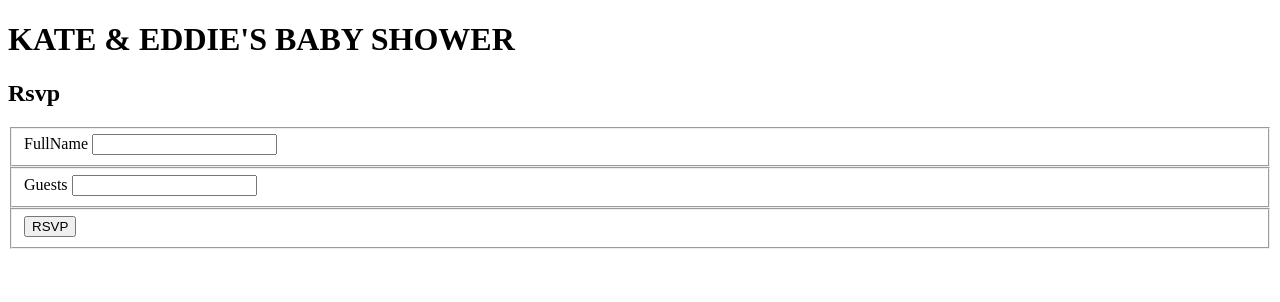
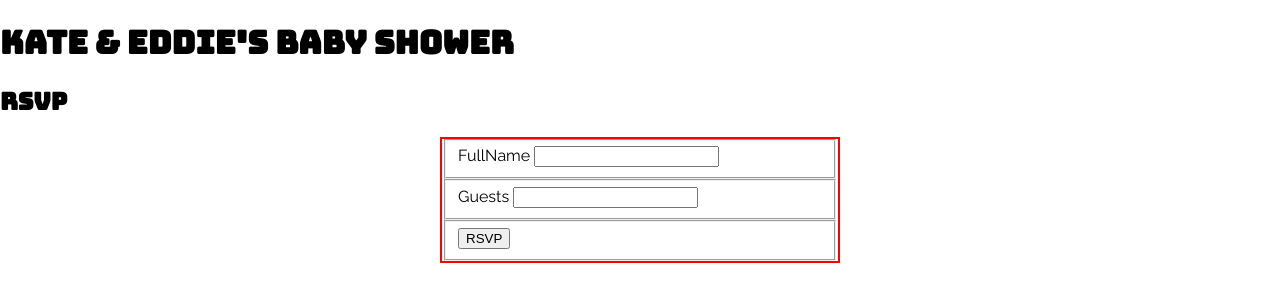
Before and after one commit to esolar07/babyshowerlist, a PHP site: page / in a window 1280 px wide. Shown: the top 302 px of the page. Run offline with PHP 8.4, Linux system fonts and the light colour scheme; some libraries are stand-ins or nearby versions.

Commit message:
adding css files. still trying to fix

```diff
--- a/inc/header.php
+++ b/inc/header.php
@@ -15,7 +15,7 @@
         <meta name="description" content="Kate & Eddie's Baby Shower">
         <meta name="viewport" content="width=device-width, initial-scale=1">
 
-        <link rel="stylesheet" href="styles.css">
+        <link rel="stylesheet" href="prod/style.css">
         <script src="https://cdnjs.cloudflare.com/ajax/libs/modernizr/2.8.3/modernizr.min.js"></script>
 	</head>
     <body>
--- a/precss/partials/_base.css
+++ b/precss/partials/_base.css
@@ -4,7 +4,7 @@ html, body{
   padding: 0;
   width:100%;
   box-sizing:border-box;
-
+  font-family: var(--pg-text-font);
 }
 
 *, *:before, *:after{
@@ -12,7 +12,7 @@ html, body{
 }
 
 h1, h2, h3{
-
+	font-family: var(--pg-header-font);
 }
 
 img{
--- a/precss/style.css
+++ b/precss/style.css
@@ -2,3 +2,4 @@
 @import "partials/config";
 @import "partials/base";
 @import "partials/layout";
+@import "partials/modules";
--- a/prod/style.css
+++ b/prod/style.css
@@ -1,6 +1,7 @@
-@import url('https://fonts.googleapis.com/css?family=Bungee|Raleway');html, body {margin: 0;padding: 0;width: 100%;box-sizing: border-box
+@import url('https://fonts.googleapis.com/css?family=Bungee|Raleway');html, body {margin: 0;padding: 0;width: 100%;box-sizing: border-box;font-family: 'Raleway', sans-serif
 }*, *:before, *:after {box-sizing: border-box
-}h1, h2, h3 {}img {max-width: 100%;max-height: 100%
+}h1, h2, h3 {font-family: 'Bungee', cursive
+}img {max-width: 100%;max-height: 100%
 }li {list-style-type: none
 }a {color: black
 }a:link {text-decoration: none
@@ -8,4 +9,5 @@
 }a:hover {text-decoration: none
 }a:active {text-decoration: none
 }.l-main-container {width: 100%
+}.rsvp-form {margin-right: auto;margin-left: auto;width: 400px;border: 2px solid red
 }
```
Also changed, not shown: addToList.php (+14 -8 lines), precss/partials/_modules.css (added, +8 -0 lines).
